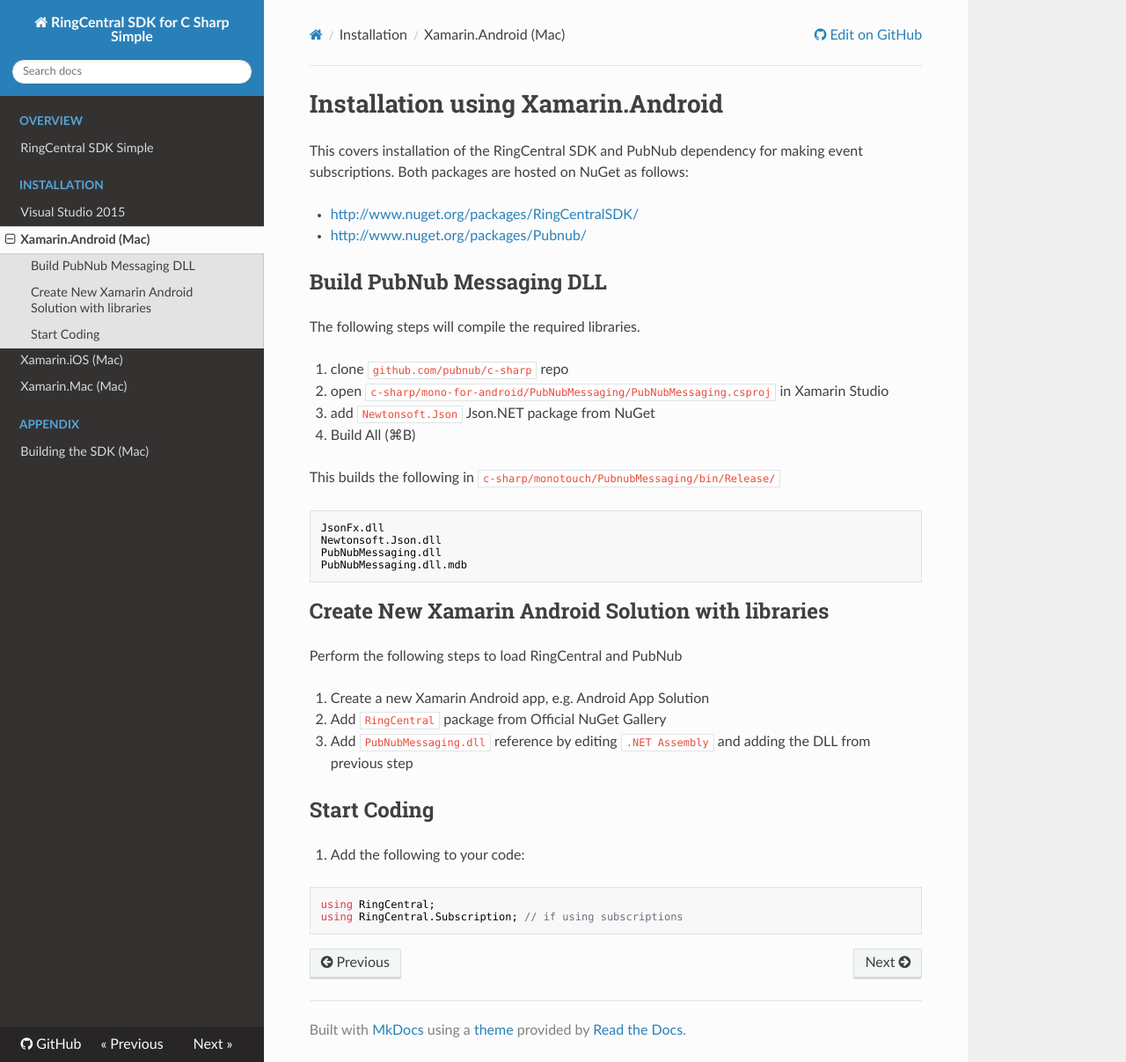
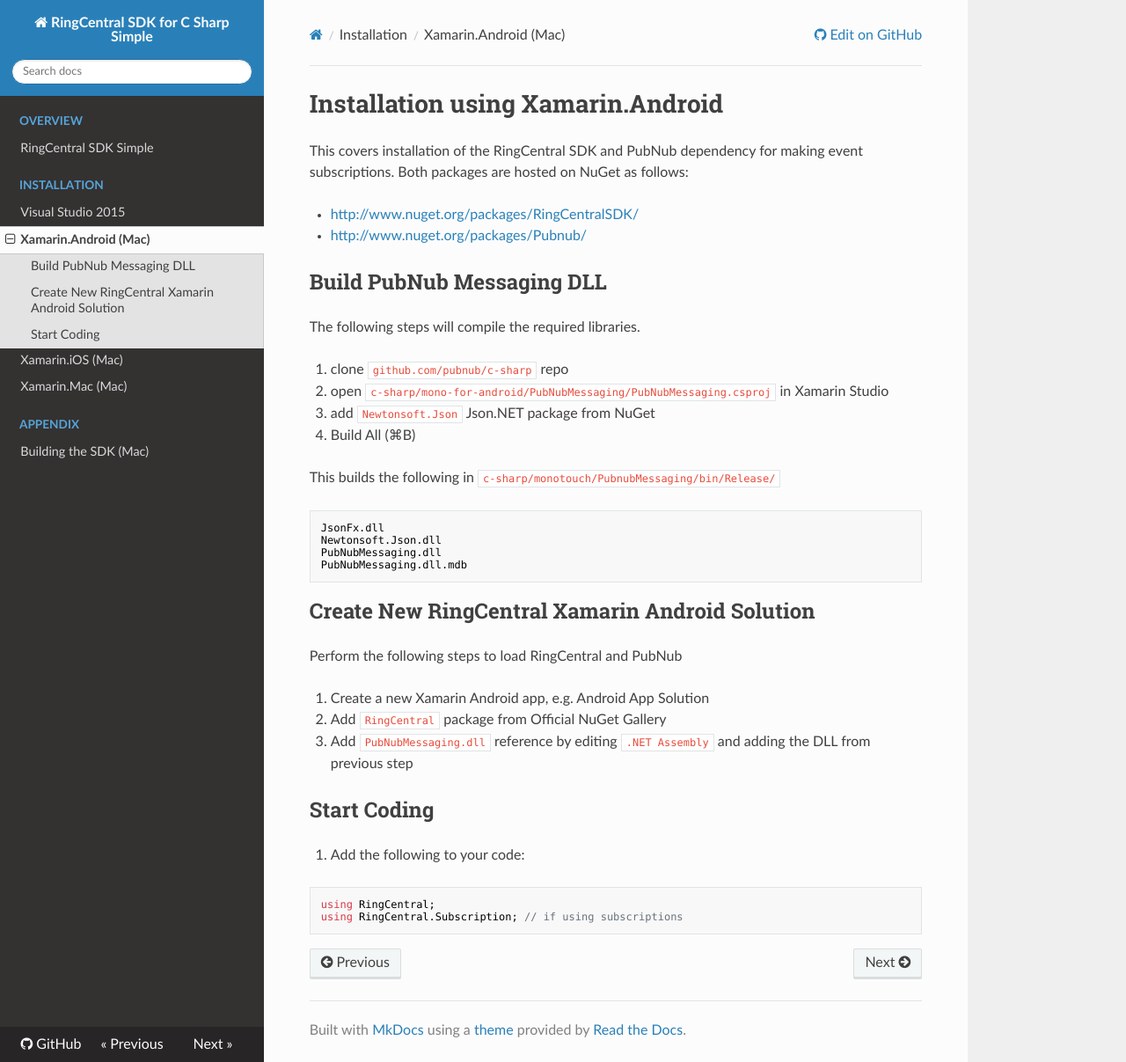
Before and after one commit to grokify/ringcentral-sdk-csharp-simple, an MkDocs documentation site: the page built from docs/installation/Xamarin-Android.md, in a window 1280 px wide and 1207 px high. Shown: the whole window at 88% size. Built offline with MkDocs 1.6.1, drawn with Linux system fonts in a browser that asks for light colours; nearby versions of some CDN libraries; old or Windows-style settings are respelled for this version of MkDocs.

Commit message:
update mkdocs

````diff
--- a/docs/installation/Xamarin-Android.md
+++ b/docs/installation/Xamarin-Android.md
@@ -23,7 +23,7 @@ PubNubMessaging.dll
 PubNubMessaging.dll.mdb
 ```
 
-## Create New Xamarin Android Solution with libraries
+## Create New RingCentral Xamarin Android Solution
 
 Perform the following steps to load RingCentral and PubNub
 
````
Also changed, not shown: docs/installation/Xamarin-Mac.md (+1 -1 lines), docs/installation/Xamarin-iOS.md (+1 -1 lines).
